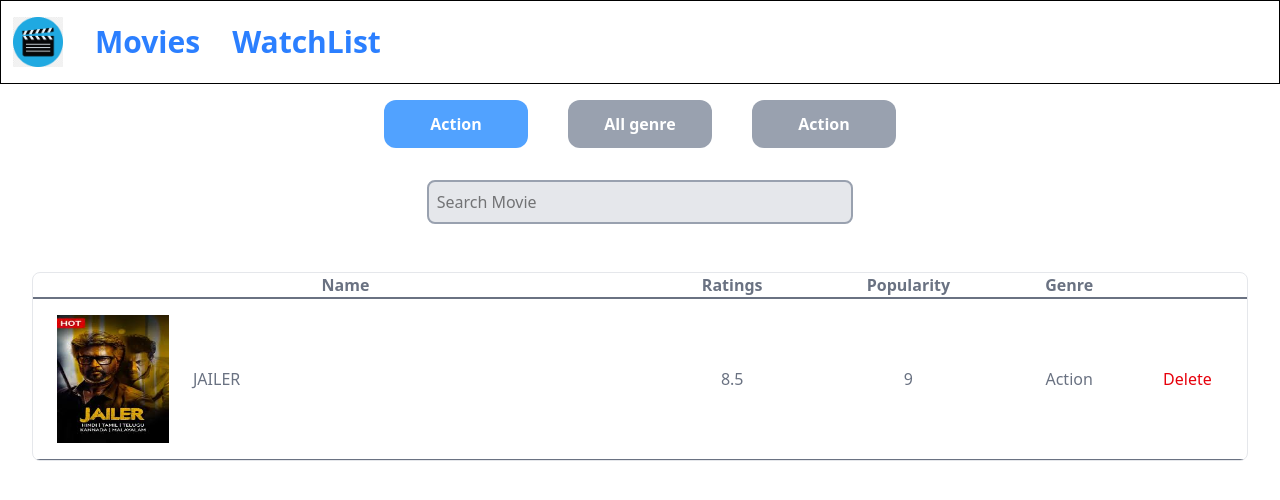
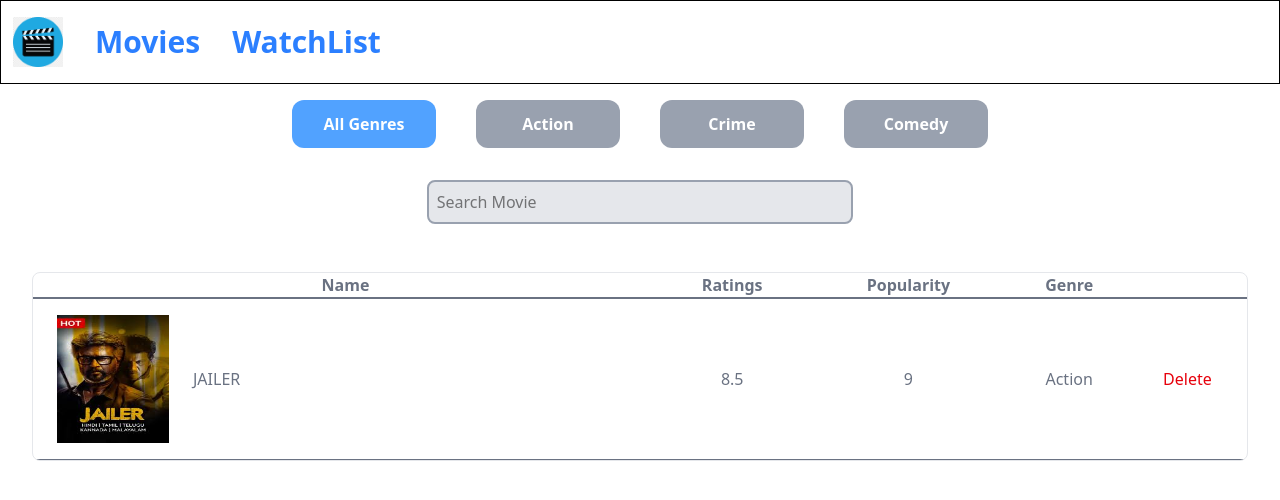
Before and after one commit to Karthik171819/React-Scaler, a React (Vite) app in the folder movie-store/: page /watchlist in a window 1280 px wide. Shown: the top 500 px of the page. Built offline with nearby package versions, Linux system fonts and the light colour scheme.

Commit message:
watch list

```diff
--- a/movie-store/src/components/WatchList.jsx
+++ b/movie-store/src/components/WatchList.jsx
@@ -5,9 +5,10 @@ const WatchList = () => {
     <>
 
      <div className='flex justify-center flex-wrap m-4'>
-        <div className=' flex justify-center h-[3rem] w-[9rem] rounded-xl text-white font-bold items-center bg-blue-400 mx-5'>Action</div>
-        <div className=' flex justify-center h-[3rem] w-[9rem] rounded-xl text-white font-bold items-center bg-gray-400 mx-5'>All genre</div>
+        <div className=' flex justify-center h-[3rem] w-[9rem] rounded-xl text-white font-bold items-center bg-blue-400 mx-5'>All Genres</div>
         <div className=' flex justify-center h-[3rem] w-[9rem] rounded-xl text-white font-bold items-center bg-gray-400 mx-5'>Action</div>
+        <div className=' flex justify-center h-[3rem] w-[9rem] rounded-xl text-white font-bold items-center bg-gray-400 mx-5'>Crime</div>
+        <div className=' flex justify-center h-[3rem] w-[9rem] rounded-xl text-white font-bold items-center bg-gray-400 mx-5'>Comedy</div>
      </div>
 
       <div className='flex justify-center'>
```
